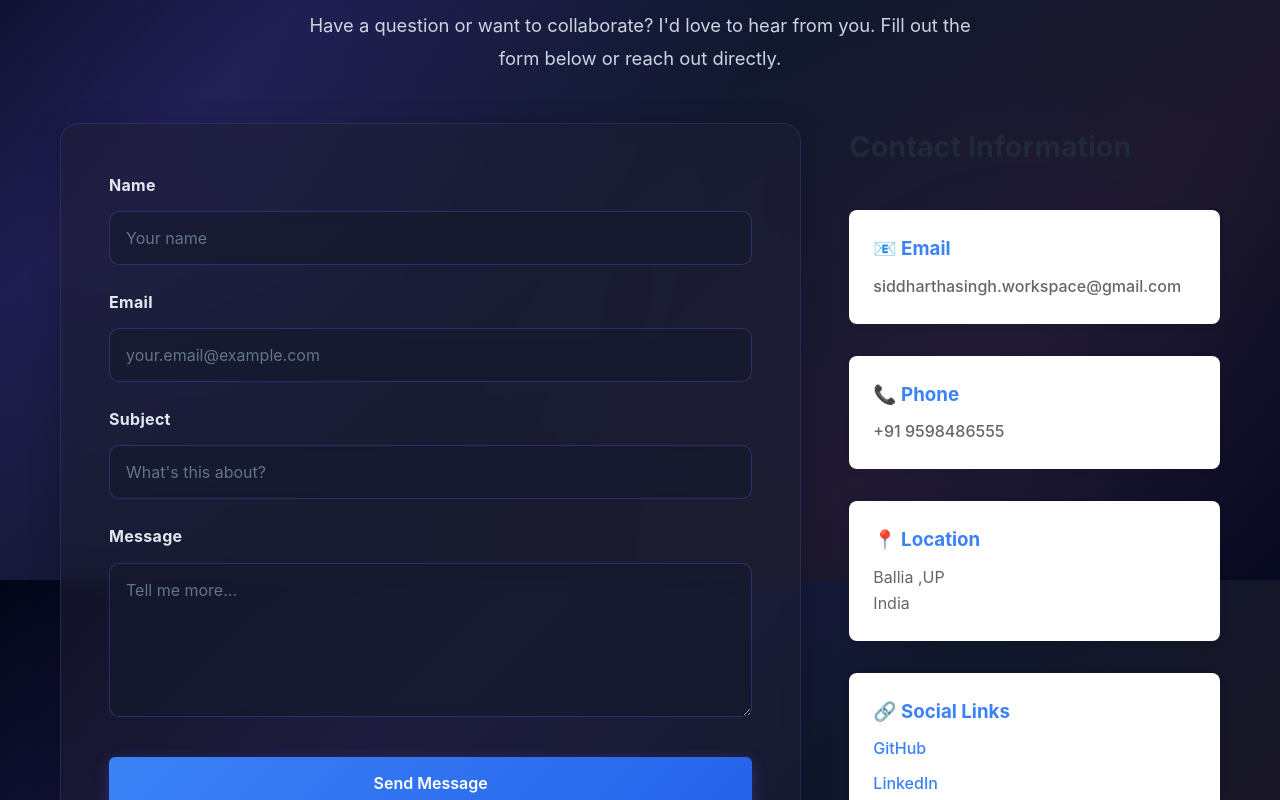
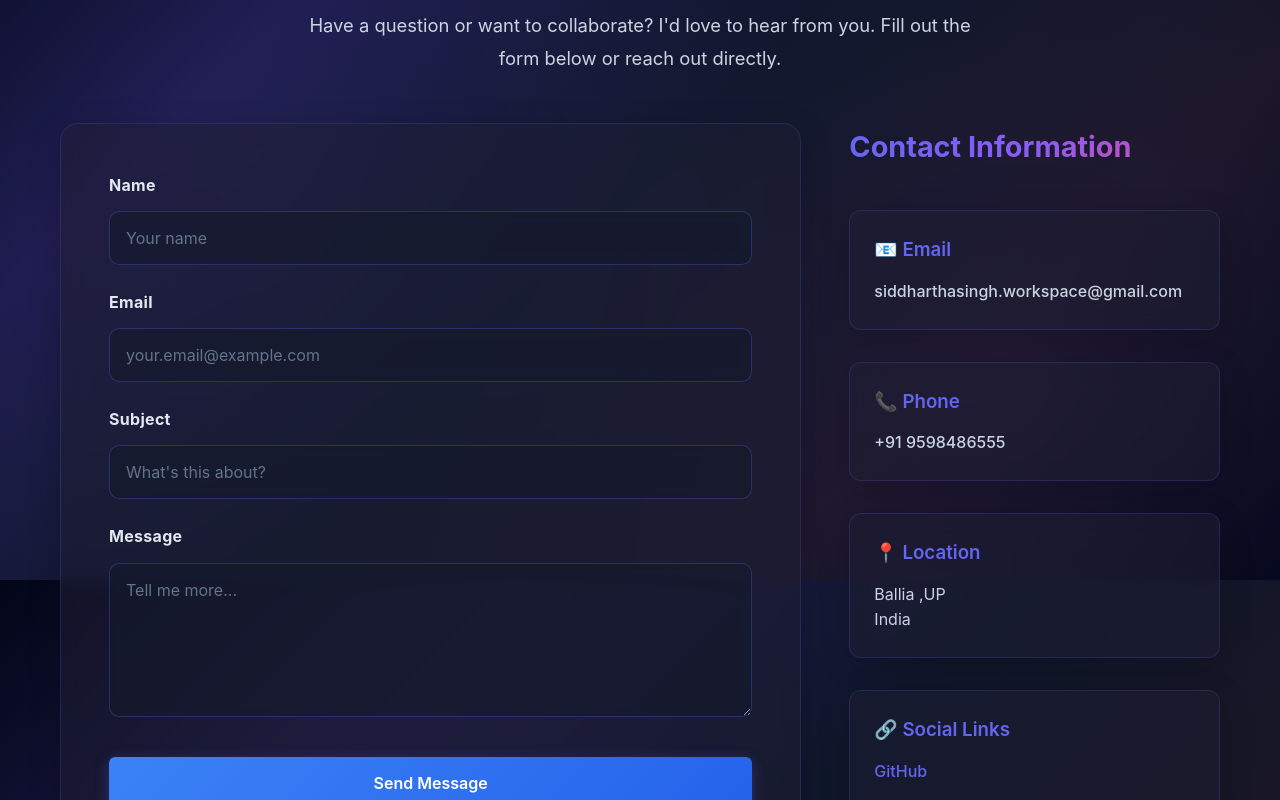
Before and after one commit to 13siddhu/portfolio.siddhu, a React (Vite) app: page /contact in a window 1280 px wide. Shown: the part 220-1020 px from the top of the page. Built offline with nearby package versions, Linux system fonts and the light colour scheme.

Commit message:
Fix Contact page styling - match dark theme, improve visibility

```diff
--- a/src/styles/Contact.css
+++ b/src/styles/Contact.css
@@ -144,30 +144,39 @@
 
 .contact-info h2 {
   font-size: 1.8rem;
-  color: #1f2937;
+  background: linear-gradient(135deg, #6366f1 0%, #8b5cf6 50%, #ec4899 100%);
+  -webkit-background-clip: text;
+  -webkit-text-fill-color: transparent;
+  background-clip: text;
   margin-bottom: 0.5rem;
 }
 
 .info-section {
-  background: white;
+  background: rgba(30, 30, 50, 0.5);
+  backdrop-filter: blur(10px);
+  -webkit-backdrop-filter: blur(10px);
   padding: 1.5rem;
-  border-radius: 8px;
-  box-shadow: 0 2px 8px rgba(0, 0, 0, 0.05);
+  border-radius: 12px;
+  border: 1px solid rgba(99, 102, 241, 0.2);
+  box-shadow: 0 8px 32px rgba(0, 0, 0, 0.2);
 }
 
 .info-section h3 {
-  color: #3b82f6;
-  margin-bottom: 0.5rem;
+  color: #6366f1;
+  margin-bottom: 0.8rem;
+  font-weight: 600;
 }
 
 .info-section p,
 .info-section a {
-  color: #666;
+  color: #cbd5e1;
   text-decoration: none;
+  line-height: 1.6;
 }
 
 .info-section a:hover {
-  color: #3b82f6;
+  color: #ec4899;
+  transition: color 0.3s ease;
 }
 
 .social-links {
@@ -180,13 +189,14 @@
 }
 
 .social-links a {
-  color: #3b82f6;
+  color: #6366f1;
   font-weight: 500;
-  transition: opacity 0.3s;
+  transition: all 0.3s;
 }
 
 .social-links a:hover {
-  opacity: 0.8;
+  color: #ec4899;
+  transform: translateX(4px);
 }
 
 @media (max-width: 768px) {
```
